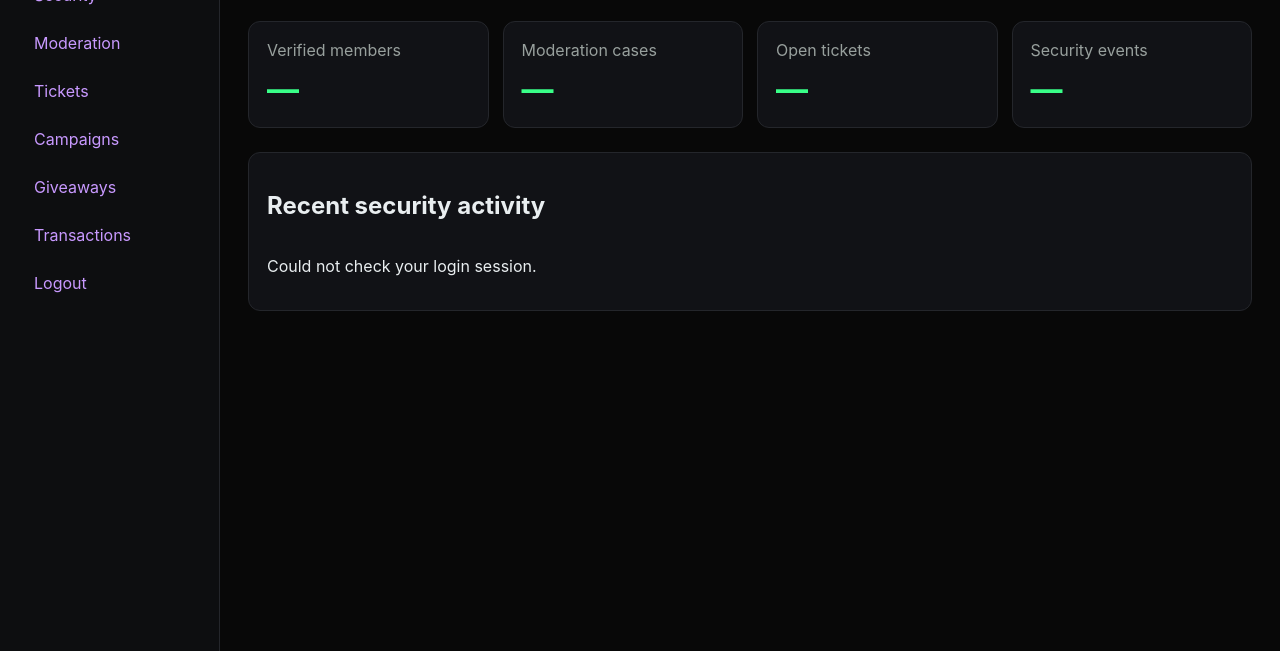
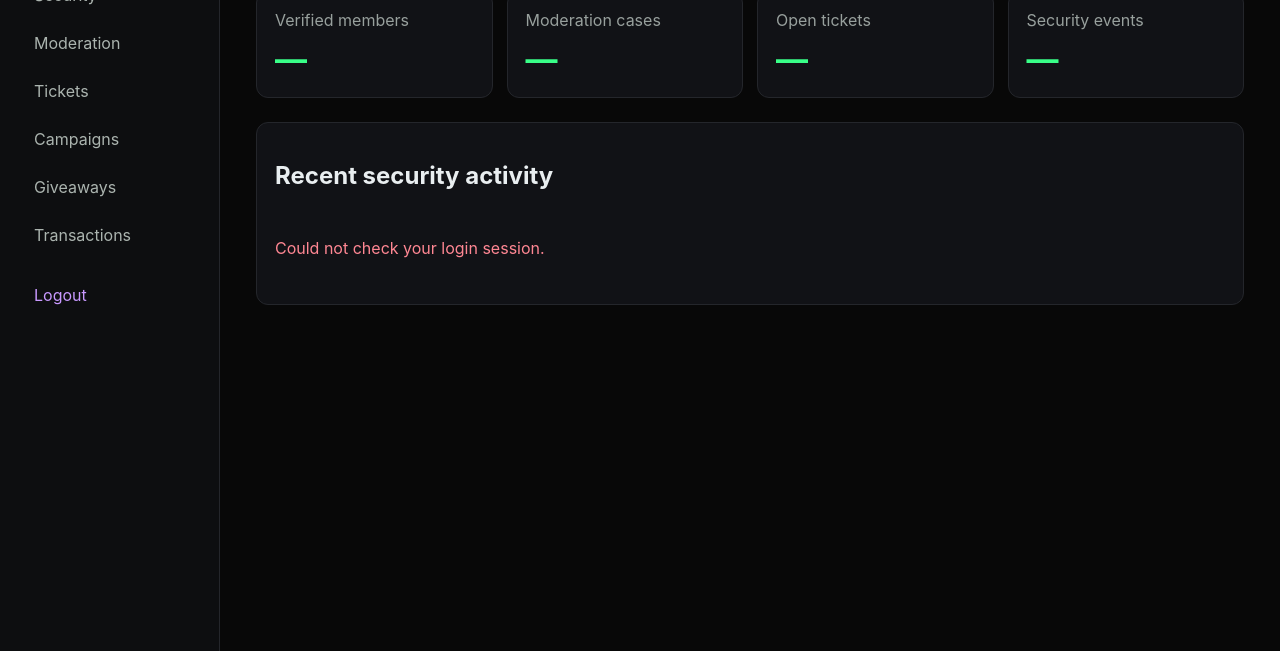
Before and after one commit to piaflora09-png/VortexShopS, a plain HTML site: page dashboard/admin.html in a window 1280 px wide. Shown: the part 149-800 px from the top of the page. Drawn offline with Linux system fonts and the light colour scheme; no server answers.

Commit message:
Update style.css

```diff
--- a/dashboard/style.css
+++ b/dashboard/style.css
@@ -8,11 +8,16 @@ body { margin:0; background:var(--black); color:var(--text); font-family:Inter,S
 .hero p{color:#9da7a2}.btn{display:inline-block;text-decoration:none;padding:12px 18px;border-radius:8px;font-weight:700}
 .primary{background:var(--green);color:#07120b}.sidebar{position:fixed;inset:0 auto 0 0;width:220px;background:#0d0e10;border-right:1px solid #24262b;padding:24px}
 .logo{font-weight:900;color:var(--green);letter-spacing:.15em;margin-bottom:32px}.sidebar nav{display:flex;flex-direction:column;gap:8px}
-.sidebar a,.sidebar button{color:#abb4af;text-decoration:none;padding:10px;border:0;background:none;text-align:left;border-radius:6px;font:inherit}
-.sidebar a.active,.sidebar a:hover{color:var(--green);background:#1a1d1b}.sidebar button{color:#c899ff;cursor:pointer}
-.content{margin-left:220px;padding:28px}.content header{display:flex;justify-content:space-between;align-items:center}
+.sidebar .nav-item,.sidebar button{color:#abb4af;text-decoration:none;padding:10px;border:0;background:none;text-align:left;border-radius:6px;font:inherit;cursor:pointer}
+.sidebar .nav-item.active,.sidebar .nav-item:hover{color:var(--green);background:#1a1d1b}.sidebar button:disabled{opacity:.6;cursor:wait}.sidebar #logout{color:#c899ff;margin-top:12px}
+.content{margin-left:220px;padding:clamp(18px,4vw,36px)}.content header{display:flex;justify-content:space-between;align-items:center}
+.page-header{margin-bottom:20px}.page-header h1{margin:.25rem 0}.eyebrow{font-size:.72rem;letter-spacing:.14em;color:var(--purple);font-weight:700}
 .status{border:1px solid var(--green);color:var(--green);border-radius:999px;padding:6px 10px}
+.status.offline{border-color:#ff6b7b;color:#ff8793}.status.online{border-color:var(--green);color:var(--green)}
 .cards{display:grid;grid-template-columns:repeat(4,minmax(0,1fr));gap:14px;margin:24px 0}.cards article,.panel{background:var(--panel);border:1px solid #24262b;border-radius:12px;padding:18px}
 .cards label{display:block;color:#98a09d;margin-bottom:10px}.cards strong{font-size:32px;color:var(--green)}
 .panel{margin-top:14px}.activity{max-height:360px;overflow:auto}.activity-row{border-bottom:1px solid #24262b;padding:10px 0}
-@media(max-width:800px){.sidebar{position:static;width:auto}.sidebar nav{flex-direction:row;overflow:auto}.content{margin:0}.cards{grid-template-columns:repeat(2,1fr)}}
+.activity-row small,.record small{display:block;color:#909995;margin-top:5px}.records{display:grid;gap:10px}.record{display:grid;grid-template-columns:minmax(0,1fr) minmax(0,2fr) auto;gap:14px;align-items:center;padding:14px;border:1px solid #292b30;border-radius:8px}.record span{color:#aab1ae}.empty-state,.error-state{color:#aab1ae;padding:12px 0}.error-state{color:#ff8793}
+[hidden]{display:none!important}
+@media(max-width:800px){.sidebar{position:static;width:auto;padding:16px}.sidebar nav{flex-direction:row;overflow:auto;align-items:center}.sidebar .logo{margin-bottom:12px}.sidebar nav button{white-space:nowrap}.sidebar #logout{margin:0 0 0 auto}.content{margin:0}.cards{grid-template-columns:repeat(2,minmax(0,1fr))}.record{grid-template-columns:1fr;gap:6px}}
+@media(max-width:480px){.cards{grid-template-columns:1fr 1fr}.cards article{padding:14px}.cards strong{font-size:26px}.page-header h1{font-size:1.55rem}}
```
